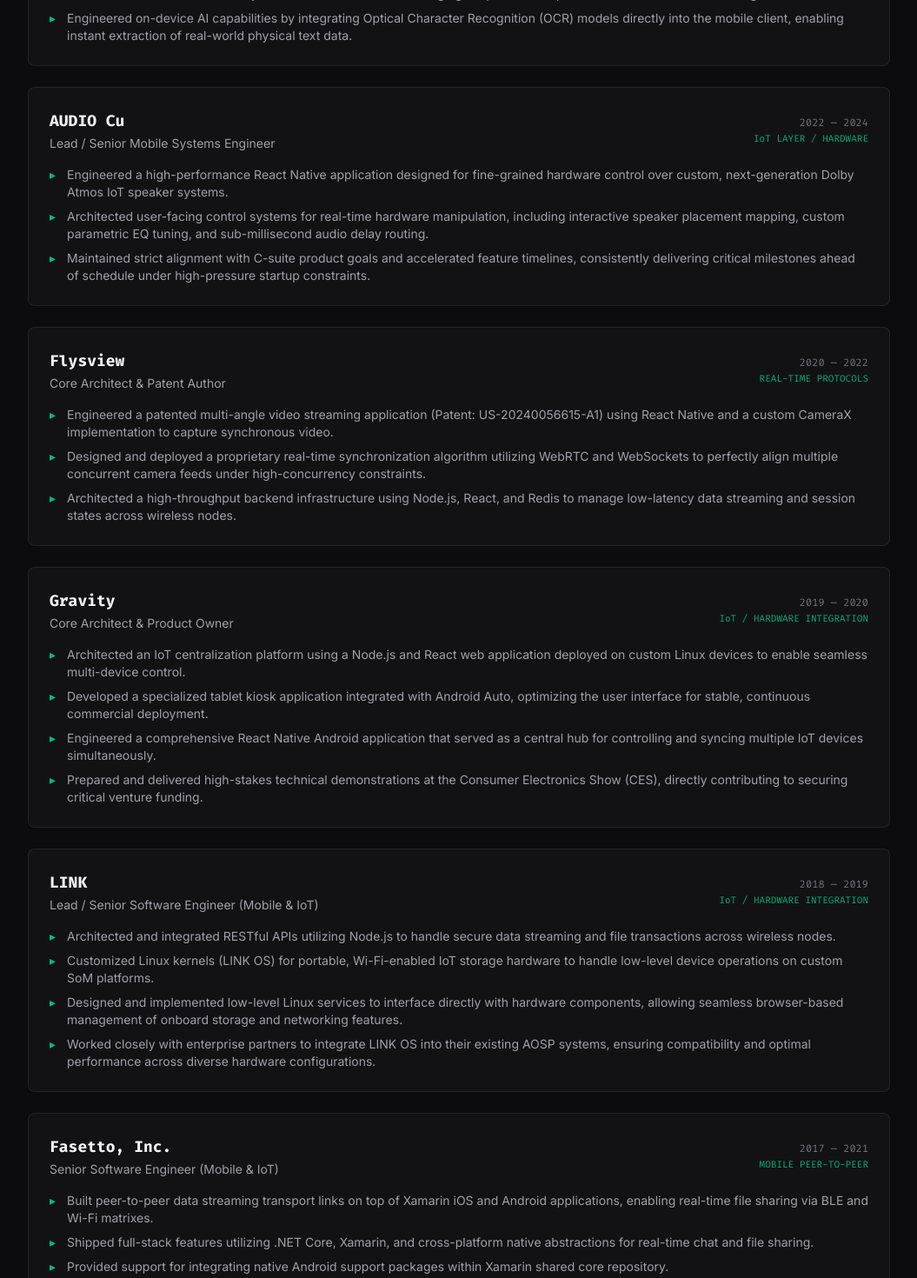
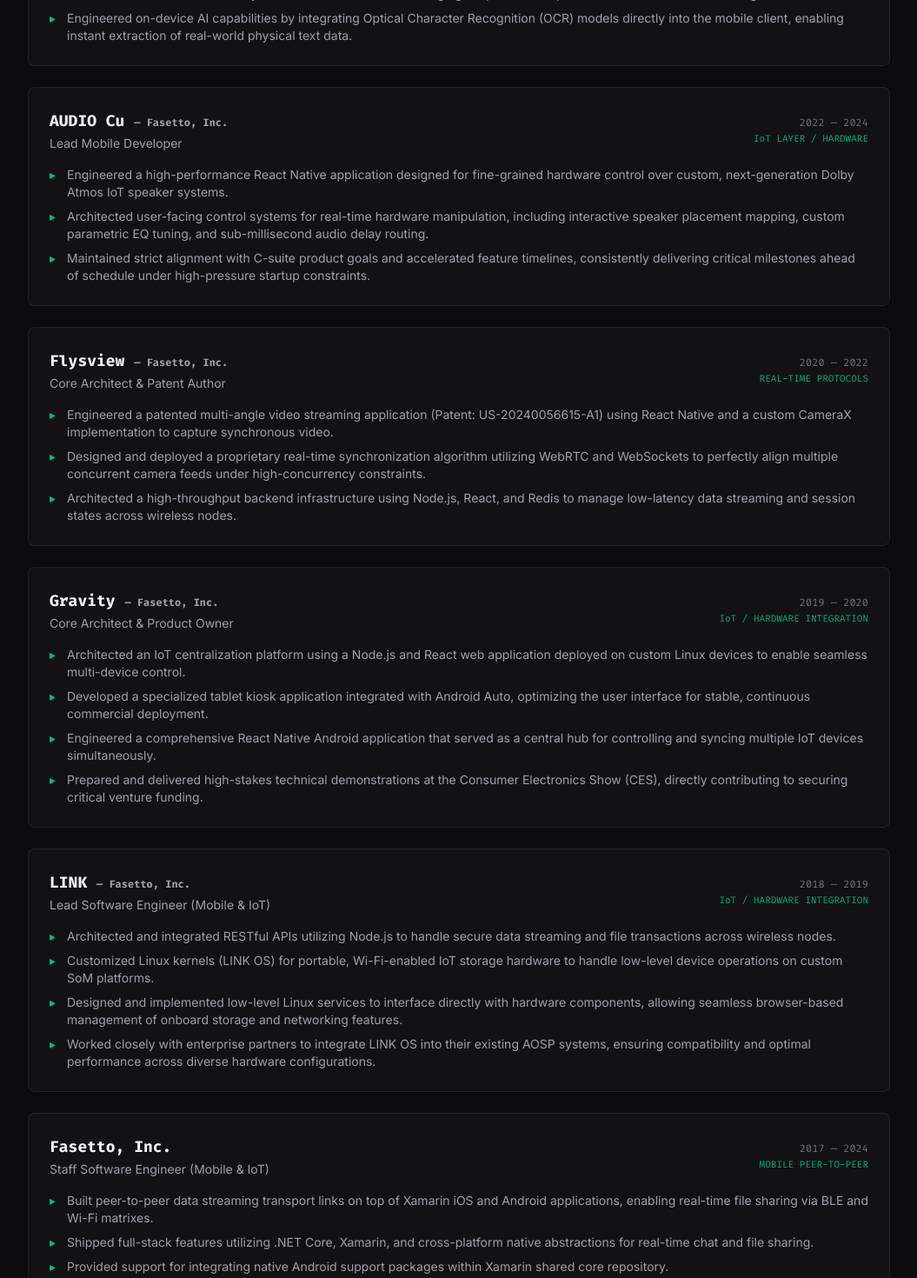
Before and after one commit to dusanders/dusanders.github.io, a React (Vite) app in the folder frontend/: page / in a window 1280 px wide. Shown: the part 1200-2670 px from the top of the page at 87% size, without its empty margins (112-1167 px from the left). Built offline with nearby package versions, Linux system fonts and the light colour scheme.

Commit message:
update work history verbiage

```diff
--- a/frontend/src/sections/work/Article.tsx
+++ b/frontend/src/sections/work/Article.tsx
@@ -1,18 +1,19 @@
 
 export interface ArticleProps {
   company: string;
+  companySubtitle?: string;
   role: string;
   date: string;
   tag: string;
   responsibilities?: string[];
 }
 
-export function Article({ company, role, date, tag, responsibilities }: ArticleProps) {
+export function Article({ company, companySubtitle, role, date, tag, responsibilities }: ArticleProps) {
   return (
       <article className="border border-zinc-800/80 bg-[#121215] p-6 rounded-lg transition-all hover:border-zinc-700/80">
         <div className="flex flex-col sm:flex-row sm:items-center justify-between gap-2">
           <div>
-            <h3 className="text-lg font-bold text-zinc-100 mono">{company}</h3>
+            <h3 className="text-lg font-bold text-zinc-100 mono">{company} {companySubtitle && <span className="text-zinc-400 text-xs">— {companySubtitle}</span>}</h3>
             <p className="text-sm text-zinc-400 mt-0.5">{role}</p>
           </div>
           <div className="text-right sm:text-right text-xs mono text-zinc-500">
--- a/frontend/src/sections/work/Work.tsx
+++ b/frontend/src/sections/work/Work.tsx
@@ -24,7 +24,8 @@
 
       <Article
         company="AUDIO Cu"
-        role="Lead / Senior Mobile Systems Engineer"
+        companySubtitle="Fasetto, Inc."
+        role="Lead Mobile Developer"
         date="2022 — 2024"
         tag="IoT LAYER / HARDWARE"
         responsibilities={[
@@ -36,6 +37,7 @@
 
       <Article
         company="Flysview"
+        companySubtitle="Fasetto, Inc."
         role="Core Architect & Patent Author"
         date="2020 — 2022"
         tag="REAL-TIME PROTOCOLS"
@@ -48,6 +50,7 @@
 
       <Article
         company="Gravity"
+        companySubtitle="Fasetto, Inc."
         role="Core Architect & Product Owner"
         date="2019 — 2020"
         tag="IoT / HARDWARE INTEGRATION"
@@ -61,7 +64,8 @@
 
       <Article
         company="LINK"
-        role="Lead / Senior Software Engineer (Mobile & IoT)"
+        companySubtitle="Fasetto, Inc."
+        role="Lead Software Engineer (Mobile & IoT)"
         date="2018 — 2019"
         tag="IoT / HARDWARE INTEGRATION"
         responsibilities={[
@@ -74,8 +78,8 @@
 
       <Article
         company="Fasetto, Inc."
-        role="Senior Software Engineer (Mobile & IoT)"
-        date="2017 — 2021"
+        role="Staff Software Engineer (Mobile & IoT)"
+        date="2017 — 2024"
         tag="MOBILE PEER-TO-PEER"
         responsibilities={[
           "Built peer-to-peer data streaming transport links on top of Xamarin iOS and Android applications, enabling real-time file sharing via BLE and Wi-Fi matrixes.",
```
